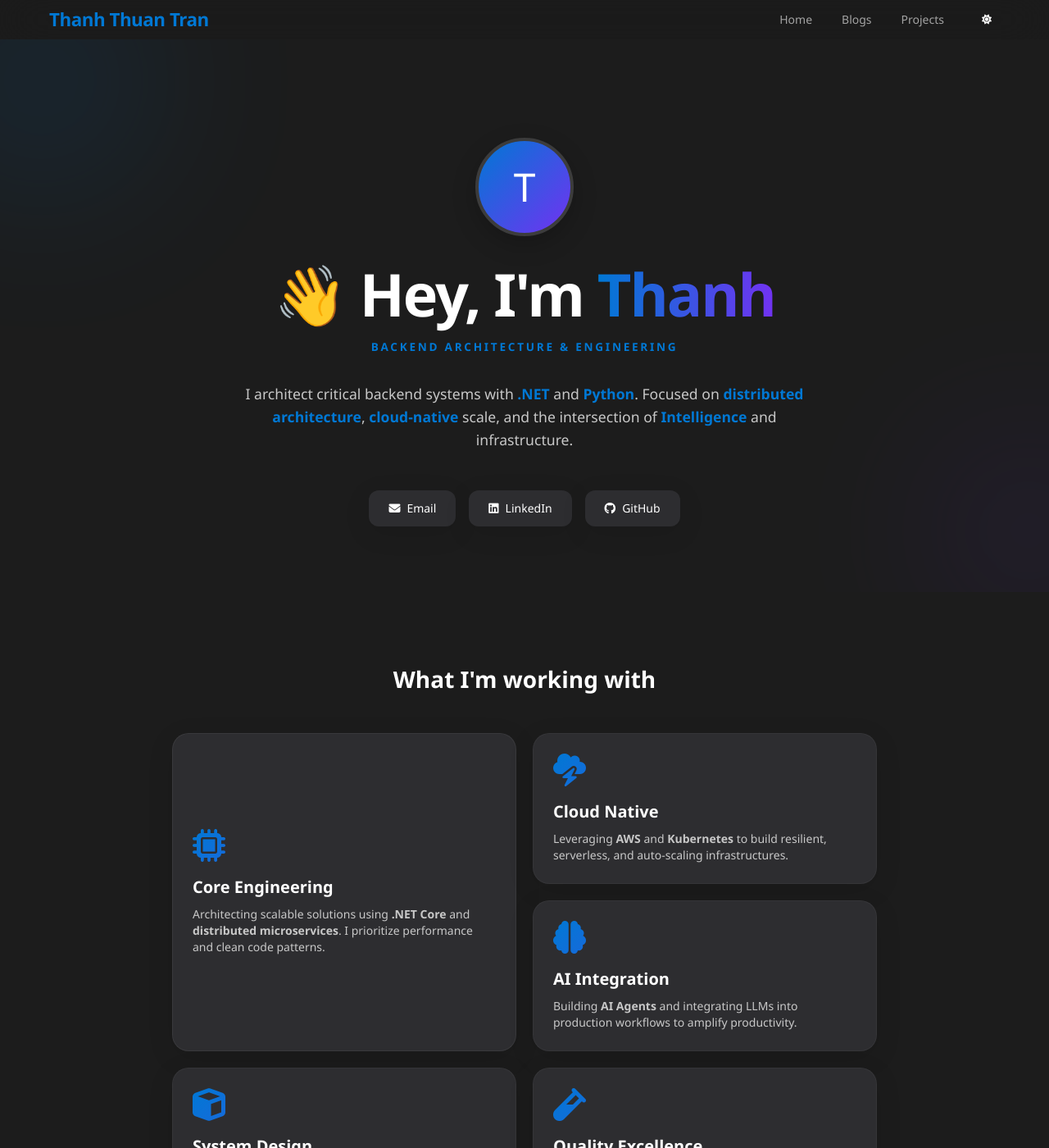
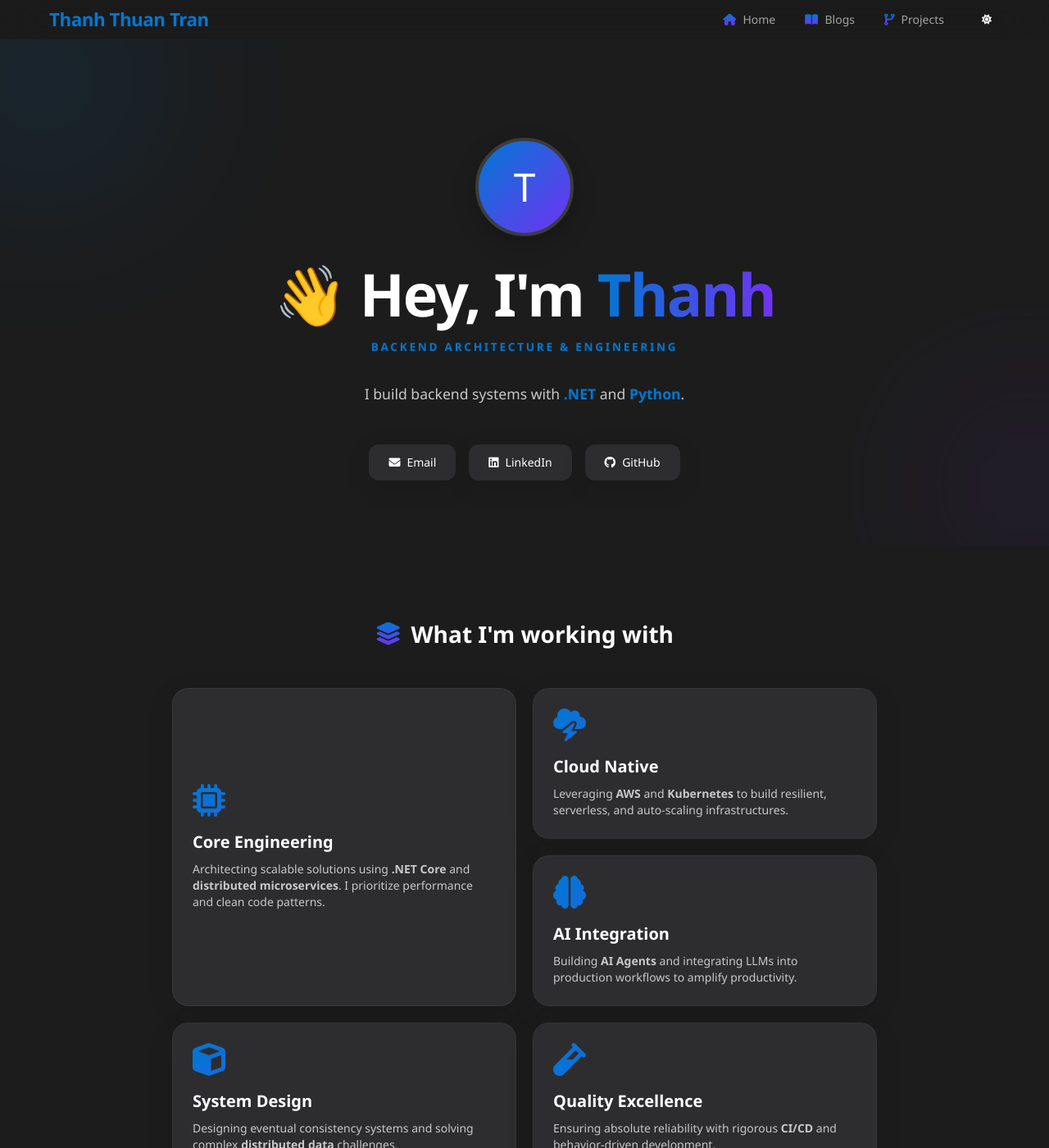
Before and after one commit to tthanh/tthanh.github.io, a Jekyll site: the page built from index.html, in a window 1280 px wide and 1400 px high. Shown: the whole window at 82% size. Built offline with Jekyll 4.4.1, drawn with Linux system fonts in a browser that asks for light colours.

Commit message:
edit styles

```diff
--- a/_layouts/default.html
+++ b/_layouts/default.html
@@ -62,9 +62,18 @@
                     Thanh Thuan Tran
                 </a>
                 <div class="nav-links">
-                    <a href="{{ '/' | relative_url }}" class="nav-link" data-nav="home">Home</a>
-                    <a href="{{ '/blogs/' | relative_url }}" class="nav-link" data-nav="blogs">Blogs</a>
-                    <a href="{{ '/projects/' | relative_url }}" class="nav-link" data-nav="projects">Projects</a>
+                    <a href="{{ '/' | relative_url }}" class="nav-link" data-nav="home">
+                        <i class="fas fa-house gradient-icon" style="margin-right: 8px; font-size: 0.9rem;"></i>
+                        Home
+                    </a>
+                    <a href="{{ '/blogs/' | relative_url }}" class="nav-link" data-nav="blogs">
+                        <i class="fas fa-book-open gradient-icon" style="margin-right: 8px; font-size: 0.9rem;"></i>
+                        Blogs
+                    </a>
+                    <a href="{{ '/projects/' | relative_url }}" class="nav-link" data-nav="projects">
+                        <i class="fas fa-code-branch gradient-icon" style="margin-right: 8px; font-size: 0.9rem;"></i>
+                        Projects
+                    </a>
                     <button class="theme-toggle" id="theme-toggle" aria-label="Toggle dark/light theme">
                         <i class="fas fa-sun theme-icon-light"></i>
                         <i class="fas fa-moon theme-icon-dark"></i>
--- a/assets/css/main.css
+++ b/assets/css/main.css
@@ -125,6 +125,15 @@
 }
 
 
+
+/* Gradient Icon Utility */
+.gradient-icon {
+    background: linear-gradient(to bottom, var(--primary-color), var(--accent-vibrant));
+    -webkit-background-clip: text;
+    background-clip: text;
+    -webkit-text-fill-color: transparent;
+    display: inline-block;
+}
 
 /* Fluent 2 Light Theme */
 html[data-theme="light"] {
--- a/index.html
+++ b/index.html
@@ -27,10 +27,8 @@
             style="letter-spacing: 0.2em; font-size: 0.85rem; color: var(--primary-color); font-weight: 700; margin-bottom: 2rem;">
             BACKEND ARCHITECTURE & ENGINEERING</p>
         <div class="intro" style="max-width: 700px; margin: 0 auto;">
-            <p style="font-size: 1.1rem; line-height: 1.6; color: var(--text-secondary);">I architect critical backend
-                systems with <strong>.NET</strong> and <strong>Python</strong>.
-                Focused on <strong>distributed architecture</strong>, <strong>cloud-native</strong> scale,
-                and the intersection of <strong>Intelligence</strong> and infrastructure.</p>
+            <p style="font-size: 1.1rem; line-height: 1.6; color: var(--text-secondary);">I build backend
+                systems with <strong>.NET</strong> and <strong>Python</strong>.</p>
         </div>
 
         <div class="contact-links" style="margin-top: 3rem;">
@@ -55,7 +53,12 @@
 
 <div class="main-content">
     <section class="section">
-        <h2 style="margin-bottom: 3rem;">What I'm working with</h2>
+        <h2 style="margin-bottom: 3rem;">
+            <span style="display: inline-flex; align-items: center; justify-content: center; gap: var(--spacing-m);">
+                <i class="fas fa-layer-group gradient-icon"></i>
+                What I'm working with
+            </span>
+        </h2>
         <div class="skills-bento">
             <div class="skill-card large glass-panel glow-on-hover"
                 style="border: 1px solid var(--glass-border); border-radius: var(--border-radius-xl);">
@@ -96,7 +99,12 @@
     </section>
 
     <section class="section">
-        <h2>My journey</h2>
+        <h2>
+            <span style="display: inline-flex; align-items: center; justify-content: center; gap: var(--spacing-m);">
+                <i class="fas fa-map-location-dot gradient-icon"></i>
+                My journey
+            </span>
+        </h2>
         <div class="timeline" style="max-width: 800px; margin: 0 auto; padding-left: 20px;">
             <div class="timeline-item">
                 <div class="timeline-dot" style="background: var(--primary-color); left: -8px;"></div>
@@ -137,15 +145,19 @@
     </section>
 
     <section class="section">
-        <h2>Keep on learning</h2>
+        <h2>
+            <span style="display: inline-flex; align-items: center; justify-content: center; gap: var(--spacing-m);">
+                <i class="fas fa-seedling gradient-icon"></i>
+                Keep on learning
+            </span>
+        </h2>
         <p class="section-intro">I believe the best way to learn is to share. Here's where I document my experiments in
             system architecture and engineering.</p>
         <div class="learning-grid">
             <a href="{{ '/blogs/' | relative_url }}" class="learning-card glass-panel glow-on-hover"
                 style="text-decoration: none; border-radius: var(--border-radius-large);">
                 <div class="learning-icon">
-                    <i class="fas fa-book-open"
-                        style="background: linear-gradient(to bottom, var(--primary-color), var(--accent-vibrant)); -webkit-background-clip: text; background-clip: text; -webkit-text-fill-color: transparent;"></i>
+                    <i class="fas fa-book-open gradient-icon"></i>
                 </div>
                 <div class="learning-content">
                     <h3>My Blog</h3>
@@ -156,8 +168,7 @@
             <a href="{{ '/projects/' | relative_url }}" class="learning-card glass-panel glow-on-hover"
                 style="text-decoration: none; border-radius: var(--border-radius-large);">
                 <div class="learning-icon">
-                    <i class="fas fa-code-branch"
-                        style="background: linear-gradient(to bottom, var(--primary-color), var(--accent-vibrant)); -webkit-background-clip: text; background-clip: text; -webkit-text-fill-color: transparent;"></i>
+                    <i class="fas fa-code-branch gradient-icon"></i>
                 </div>
                 <div class="learning-content">
                     <h3>Lab Projects</h3>
```
Also changed, not shown: blogs.html (+6 -5 lines), projects.html (+6 -5 lines).
